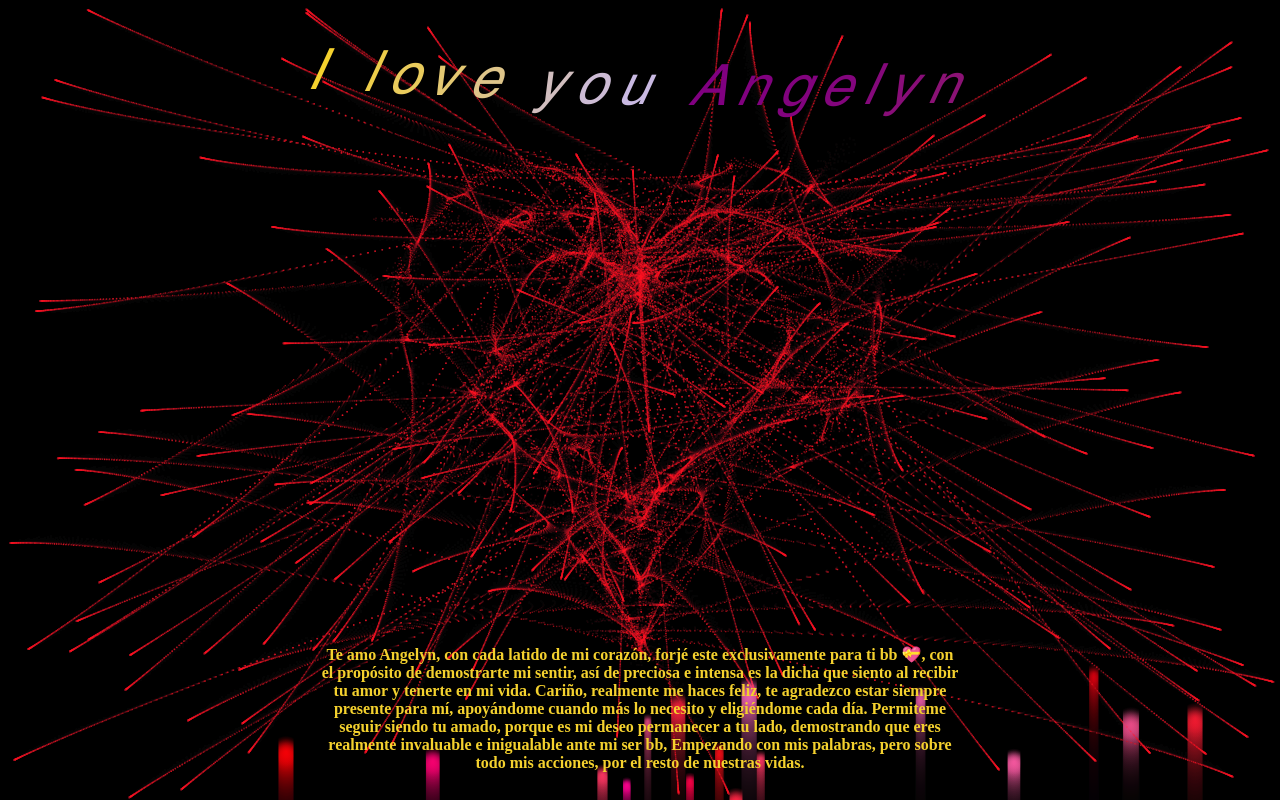
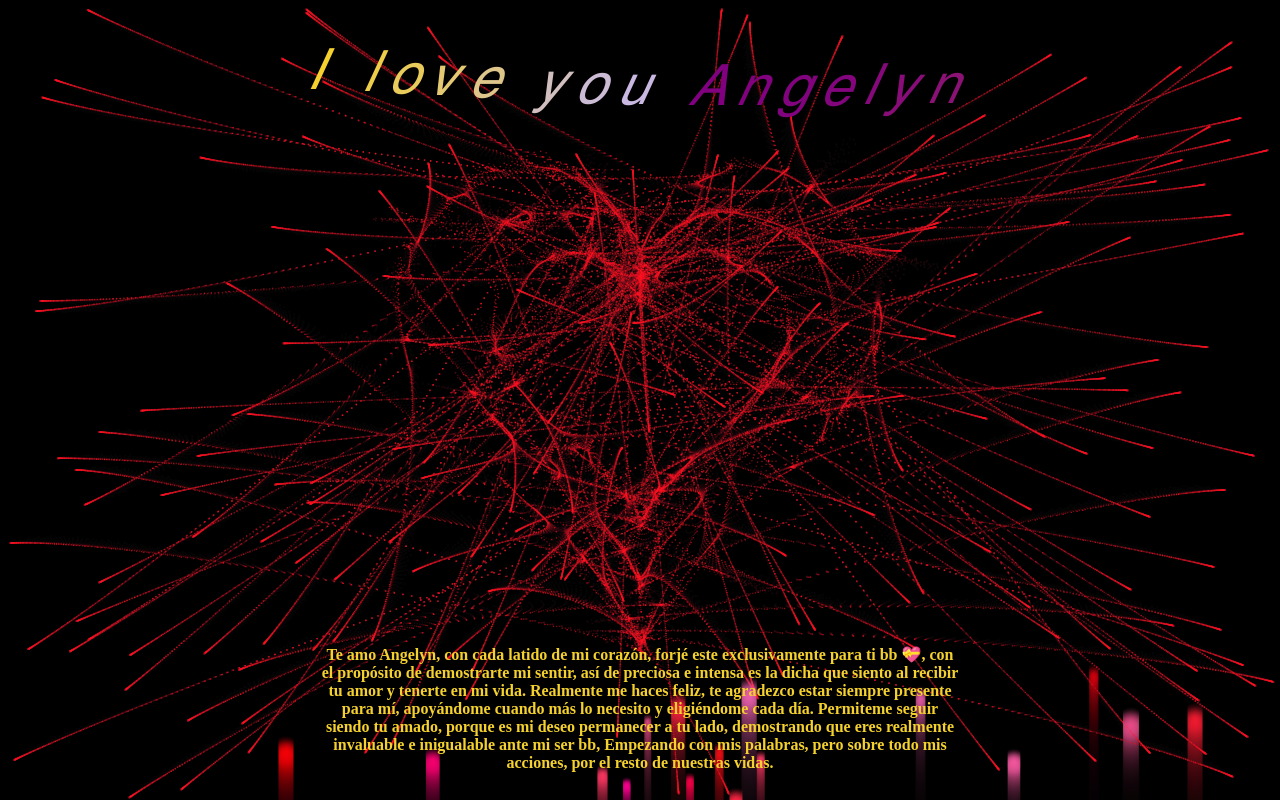
Before and after one commit to Capitanl0pez/corazon, a plain HTML site: page index.html in a window 1280 px wide. Drawn offline with Linux system fonts and the light colour scheme; animation ran at ten frames a second.

Commit message:
index.html

```diff
--- a/index.html
+++ b/index.html
@@ -132,7 +132,7 @@
 
 
   <div id="copy">
-		<p class="text-center text-white text-sm">Te amo Angelyn, con cada latido de mi corazón, forjé este exclusivamente para ti bb 💝, con el propósito de demostrarte mi sentir, así de preciosa e intensa es la dicha que siento al recibir tu amor y tenerte en mi vida. Cariño, realmente me haces feliz, te agradezco estar siempre presente para mí, apoyándome cuando más lo necesito y eligiéndome cada día. Permiteme seguir siendo tu amado, porque es mi deseo permanecer a tu lado, demostrando que eres realmente invaluable e inigualable ante mi ser bb, Empezando con mis palabras, pero sobre todo mis acciones, por el resto de nuestras vidas.</p>
+		<p class="text-center text-white text-sm">Te amo Angelyn, con cada latido de mi corazón, forjé este exclusivamente para ti bb 💝, con el propósito de demostrarte mi sentir, así de preciosa e intensa es la dicha que siento al recibir tu amor y tenerte en mi vida. Realmente me haces feliz, te agradezco estar siempre presente para mí, apoyándome cuando más lo necesito y eligiéndome cada día. Permiteme seguir siendo tu amado, porque es mi deseo permanecer a tu lado, demostrando que eres realmente invaluable e inigualable ante mi ser bb, Empezando con mis palabras, pero sobre todo mis acciones, por el resto de nuestras vidas.</p>
 	  </div>
   <script>
     window.requestAnimationFrame =
```
